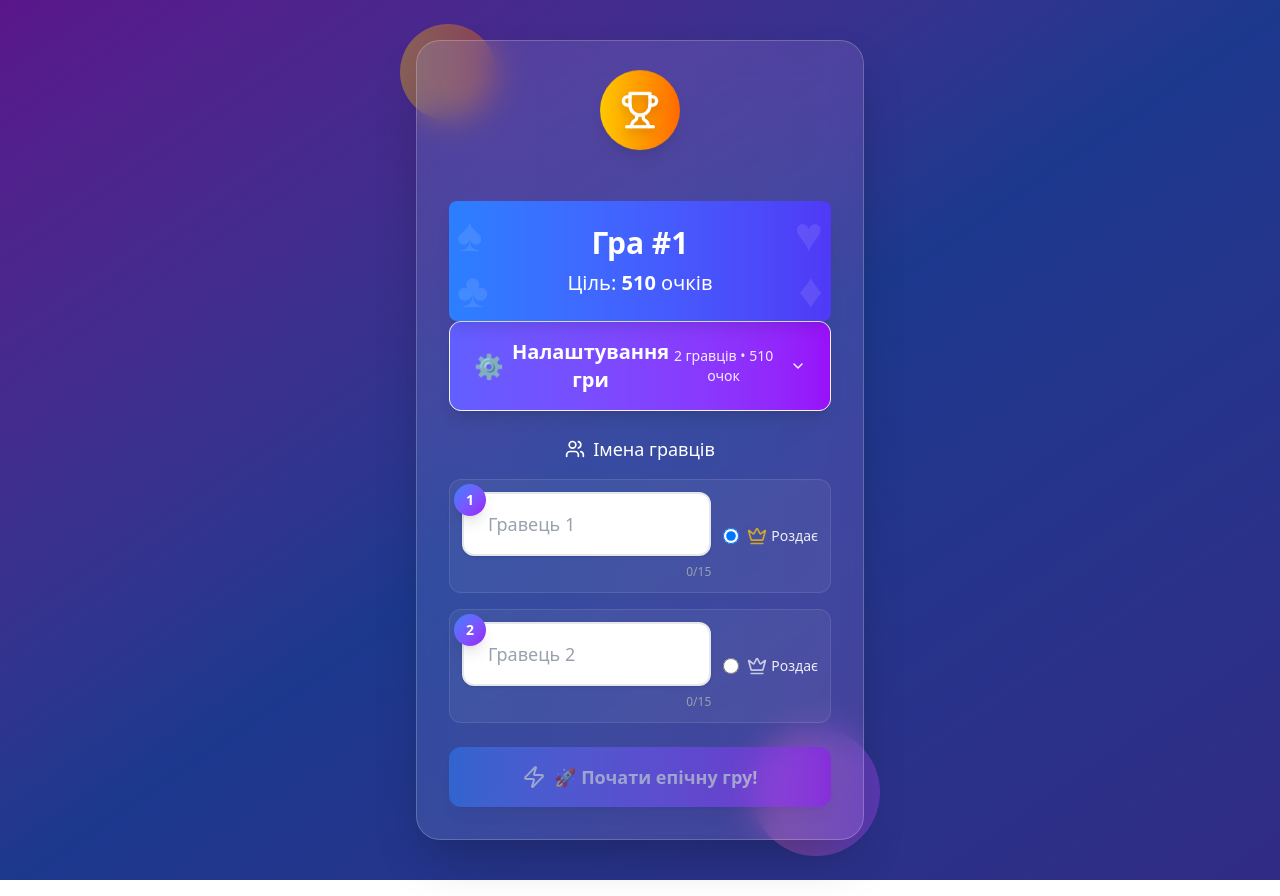
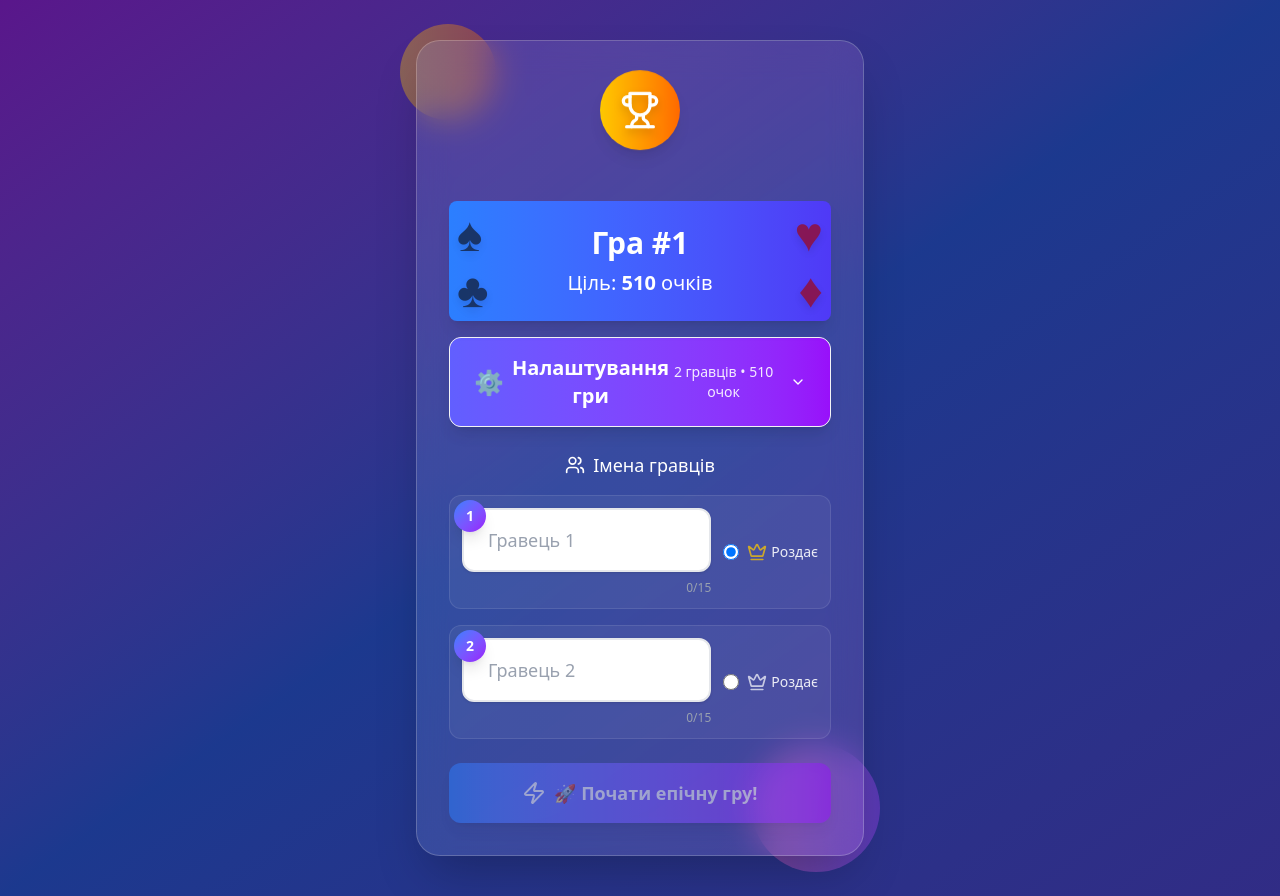
Before and after one commit to VitaliyMisha/debercproj, a React (Vite) app: page / in a window 1280 px wide. Built offline with nearby package versions, Linux system fonts and the light colour scheme.

Commit message:
few changes )

```diff
--- a/src/App.tsx
+++ b/src/App.tsx
@@ -301,12 +301,10 @@ export default function App() {
     return (
         <div
             className="min-h-screen bg-gradient-to-br from-purple-900 via-blue-900 to-indigo-900 flex flex-col items-center py-10 relative">
-            {/* Анімовані частинки для перемоги */}
             <ParticleEffect show={showCelebration}/>
 
             {!game ? (
                 <div className="w-full max-w-md relative">
-                    {/* Декоративні елементи навколо форми */}
                     <div
                         className="absolute -top-4 -left-4 w-24 h-24 bg-gradient-to-r from-yellow-400 to-orange-500 rounded-full opacity-20 animate-pulse"></div>
                     <div
@@ -314,12 +312,10 @@ export default function App() {
 
                     <div
                         className="bg-white/10 backdrop-blur-lg border border-white/20 p-8 rounded-3xl shadow-2xl relative overflow-hidden">
-                        {/* Світловий ефект */}
                         <div
                             className="absolute inset-0 bg-gradient-to-r from-blue-600/10 to-purple-600/10 animate-pulse"></div>
 
-                        <div className="relative z-10">
-                            {/* Ігровий заголовок */}
+                        <div className="relative z-10 space-y-4">
                             <div className="text-center mb-8">
                                 <div
                                     className="inline-flex items-center justify-center w-20 h-20 bg-gradient-to-r from-yellow-400 to-orange-500 rounded-full mb-4 animate-bounce shadow-lg">
--- a/src/components/Header.tsx
+++ b/src/components/Header.tsx
@@ -8,11 +8,11 @@ interface HeaderProps {
 
 const Header: React.FC<HeaderProps> = ({ gameId, targetScore, dealerName }) => (
     <div className="bg-gradient-to-r from-blue-500 to-indigo-600 text-white p-6 rounded-lg shadow-lg text-center relative overflow-hidden">
-        <div className="absolute top-0 left-0 w-full h-full opacity-10">
-            <div className="absolute top-2 left-2 text-5xl">♠</div>
-            <div className="absolute top-2 right-2 text-5xl">♥</div>
-            <div className="absolute bottom-2 left-2 text-5xl">♣</div>
-            <div className="absolute bottom-2 right-2 text-5xl">♦</div>
+        <div className="absolute top-0 left-0 w-full h-full opacity-70">
+            <div className="absolute top-2 left-2 text-5xl text-gray-900 drop-shadow-lg">♠</div>
+            <div className="absolute top-2 right-2 text-5xl text-red-800 drop-shadow-lg">♥</div>
+            <div className="absolute bottom-2 left-2 text-5xl text-gray-900 drop-shadow-lg">♣</div>
+            <div className="absolute bottom-2 right-2 text-5xl text-red-800 drop-shadow-lg">♦</div>
         </div>
 
         <div className="relative z-10">
```
